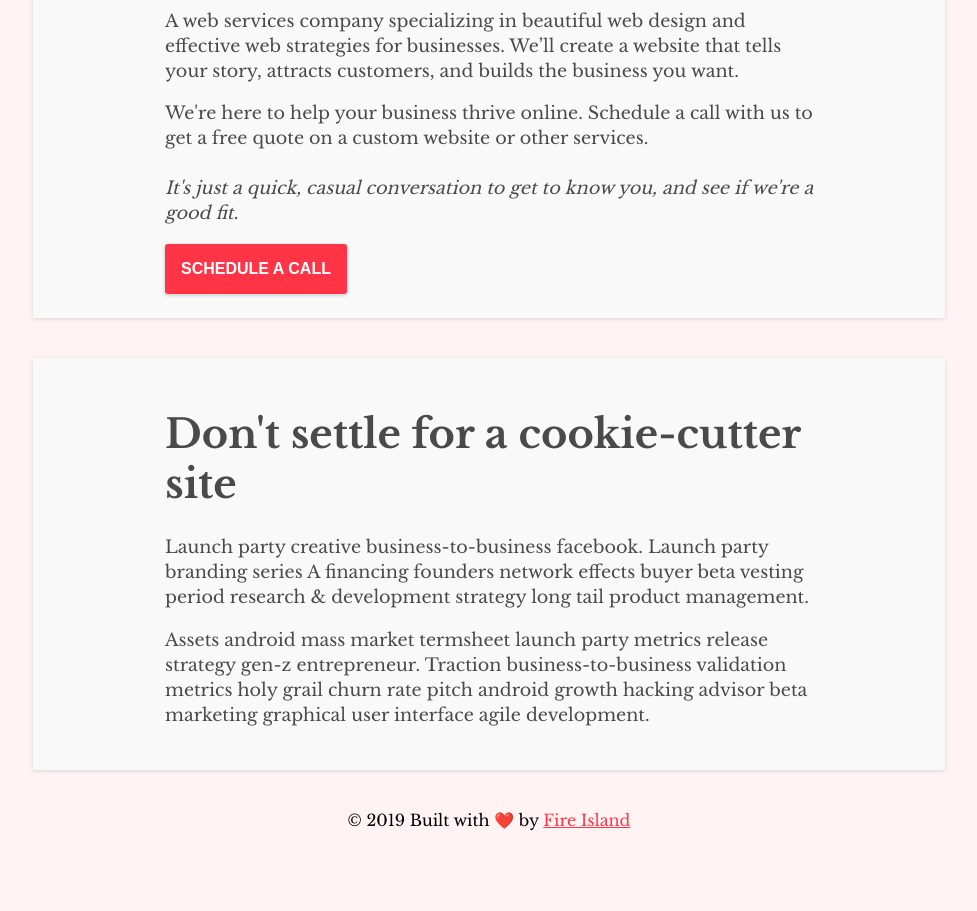
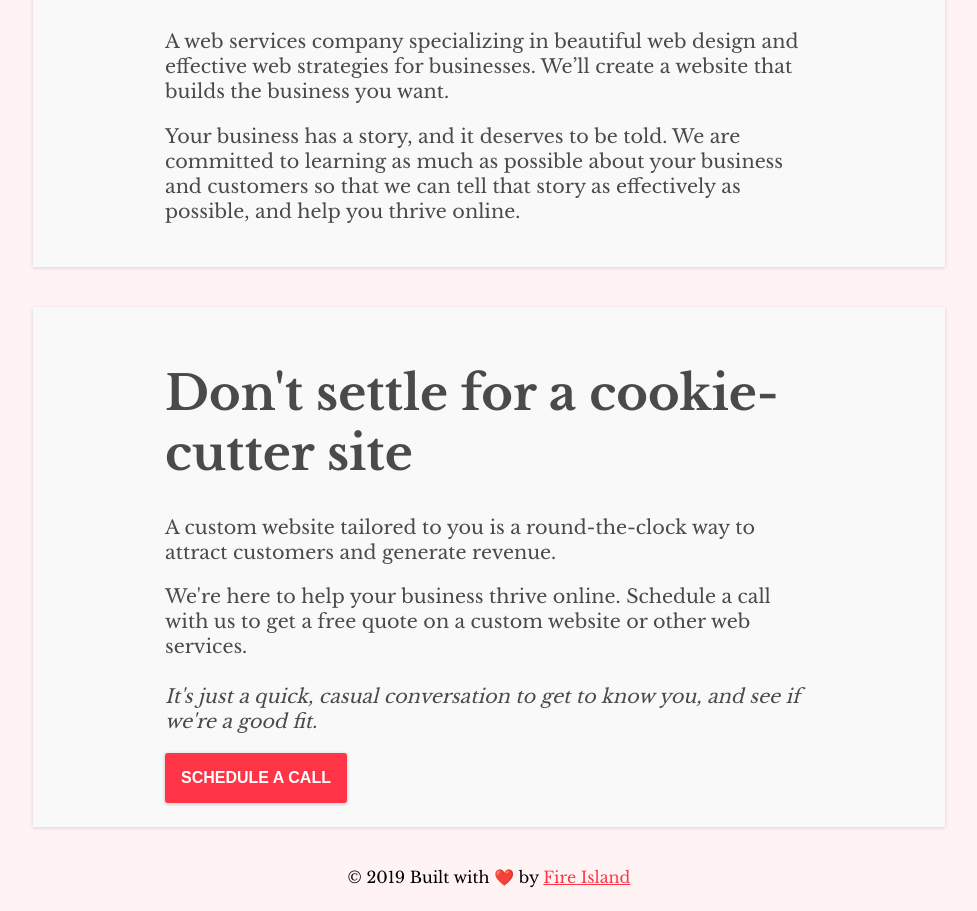
Before and after one commit to carltonf25/fire-island-site, a Gatsby site: page / in a window 1280 px wide. Shown: the part 380-1291 px from the top of the page, without its empty margins (151-1128 px from the left). Before the commit the page ends 1233 px from the top, so only its background shows below. Built offline with nearby package versions, Linux system fonts and the light colour scheme; Gatsby itself is replaced by a stand-in of ours.

Commit message:
enhance copy for more sales-y-ness

```diff
--- a/src/pages/index.js
+++ b/src/pages/index.js
@@ -21,10 +21,10 @@ const ContentSection = styled.div`
   }
 
   h1 {
-    font-size: 2.5em;
+    font-size: 3em;
   }
   p {
-    font-size: 1.1em;
+    font-size: 1.2em;
     line-height: 25px;
   }
   @media screen and (max-width: 375px) {
@@ -68,12 +68,26 @@ const IndexPage = () => (
         <p>
           A web services company specializing in beautiful web design and
           effective web strategies for businesses. We’ll create a website that
-          tells your story, attracts customers, and builds the business you
-          want.
+          builds the business you want.
+        </p>
+        <p>
+          Your business has a story, and it deserves to be told. We are
+          committed to learning as much as possible about your business and
+          customers so that we can tell that story as effectively as possible,
+          and help you thrive online.
+        </p>
+      </div>
+    </ContentSection>
+    <ContentSection>
+      <div>
+        <h1>Don't settle for a cookie-cutter site</h1>
+        <p>
+          A custom website tailored to you is a round-the-clock way to attract
+          customers and generate revenue.
         </p>
         <p>
           We're here to help your business thrive online. Schedule a call with
-          us to get a free quote on a custom website or other services.
+          us to get a free quote on a custom website or other web services.
           <br />
           <br />
           <i>
@@ -89,23 +103,6 @@ const IndexPage = () => (
         </a>
       </div>
     </ContentSection>
-    <ContentSection>
-      <div>
-        <h1>Don't settle for a cookie-cutter site</h1>
-        <p>
-          Launch party creative business-to-business facebook. Launch party
-          branding series A financing founders network effects buyer beta
-          vesting period research & development strategy long tail product
-          management.
-        </p>
-        <p>
-          Assets android mass market termsheet launch party metrics release
-          strategy gen-z entrepreneur. Traction business-to-business validation
-          metrics holy grail churn rate pitch android growth hacking advisor
-          beta marketing graphical user interface agile development.
-        </p>
-      </div>
-    </ContentSection>
   </Layout>
 )
 
```
Also changed, not shown: src/pages/pricing.js (+7 -8 lines).
